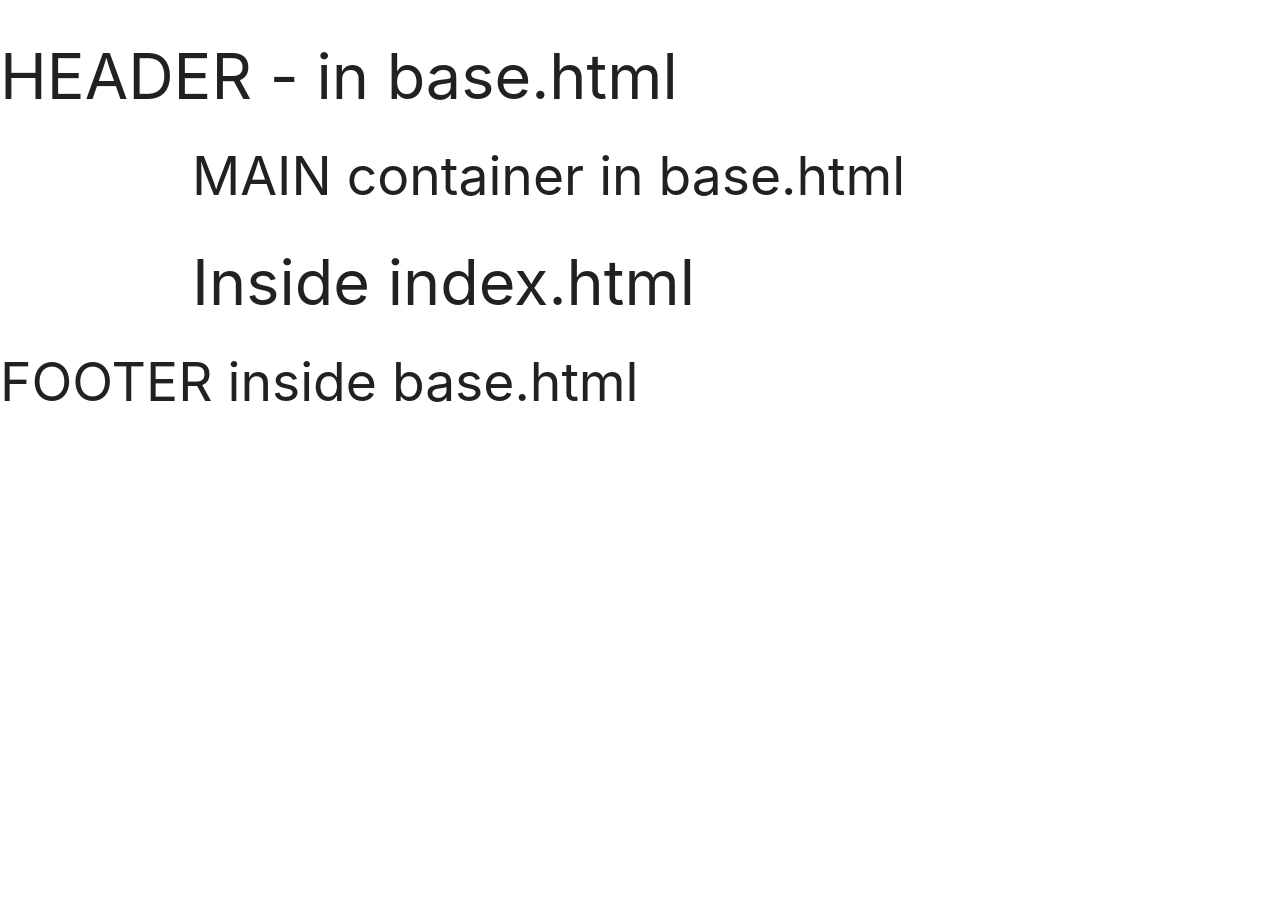
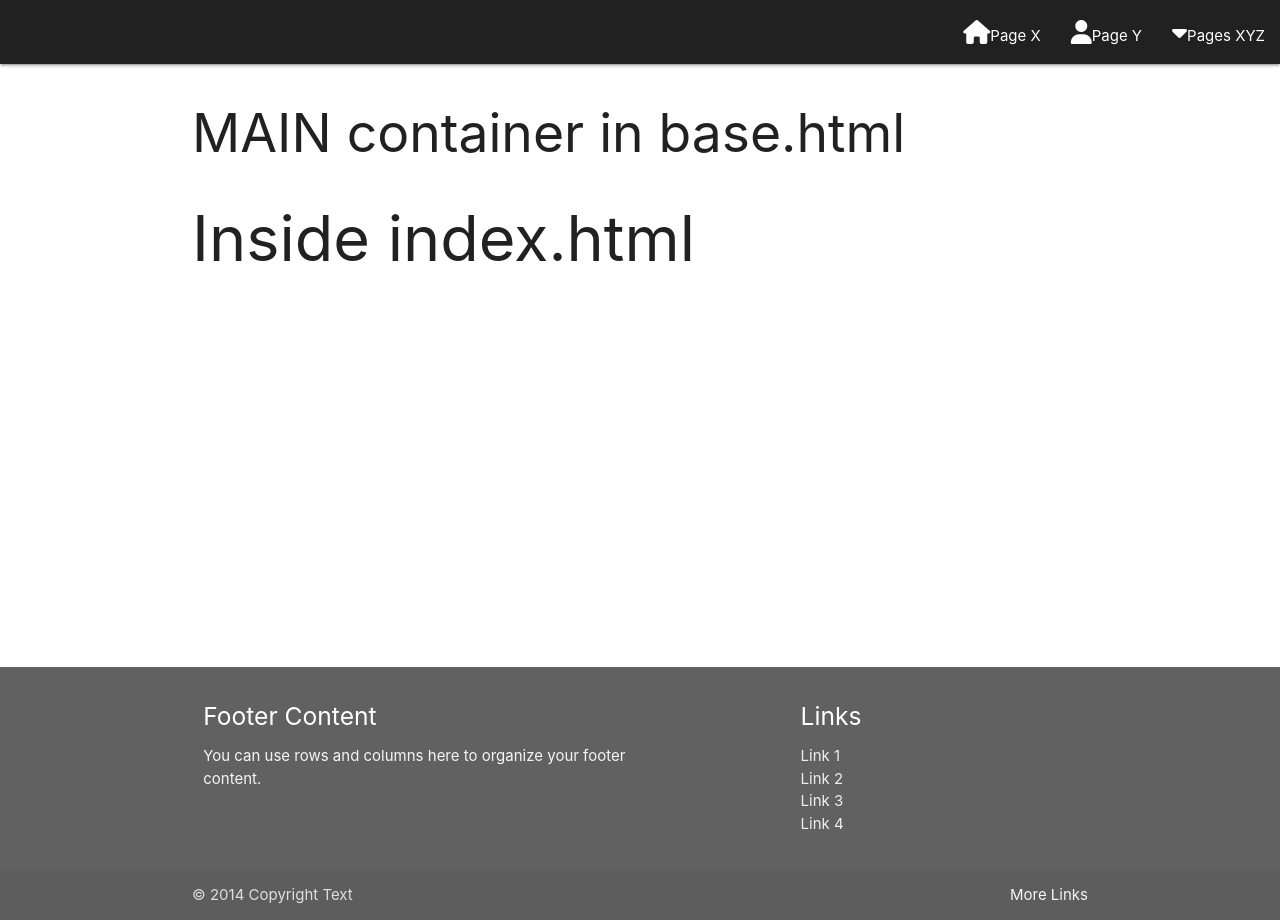
Before and after one commit to phloreenm/MP3--CI-CoBC-FM, a Flask app: page / in a window 1280 px wide. Run offline with Flask 2, Linux system fonts and the light colour scheme; some libraries are stand-ins or nearby versions.

Commit message:
Add nav bar and sticky  footer

```diff
--- a/static/css/style.css
+++ b/static/css/style.css
@@ -0,0 +1,9 @@
+body {
+    display: flex;
+    min-height: 100vh;
+    flex-direction: column;
+}
+
+main {
+    flex: 1 0 auto;
+}
--- a/static/scripts/script.js
+++ b/static/scripts/script.js
@@ -0,0 +1,5 @@
+// JQuery for Materialize library initializations
+$(document).ready(function () {
+    $(".dropdown-trigger").dropdown();
+    $('.sidenav').sidenav();
+})
--- a/templates/base.html
+++ b/templates/base.html
@@ -1,19 +1,55 @@
 <!DOCTYPE html>
 <html lang="en">
+
 <head>
     <meta charset="UTF-8">
     <meta name="viewport" content="width=device-width, initial-scale=1.0">
+    <!--Import Google Icon Font-->
+    <link rel="stylesheet" href="https://fonts.googleapis.com/icon?family=Material+Icons">
     <!-- Materialize Compiled and minified CSS -->
     <link rel="stylesheet" href="https://cdnjs.cloudflare.com/ajax/libs/materialize/1.0.0/css/materialize.min.css">
+    <link rel="stylesheet" href="{{ url_for('static', filename='css/style.css') }}" type="text/css">
     {% block styles %}
     {% endblock %}
     <title>Milestone Project</title>
 </head>
+
 <body>
-	<header>
-        <h1>HEADER - in base.html</h1>
+    <header>
         <!-- navigation bar -->
-	</header>
+        <!-- SOURCE base code: https://materializecss.com/navbar.html -->
+        <!-- Dropdown Structure -->
+        <ul id="user_menu" class="dropdown-content grey darken-4">
+            <li><a href="https://www.google.co.uk/">Log In</a></li>
+            <li><a href="https://www.google.co.uk/">Log Out</a></li>
+            <li class="divider"></li>
+            <li><a href="https://www.google.co.uk/">Register</a></li>
+        </ul>
+        <!-- main navigation -->
+        <nav>
+            <div class="nav-wrapper text-white grey darken-4">
+                <a href="#!" class="brand-logo"><i class="fa-duotone fa-books"></i></a>
+                <a href="#" data-target="mobile_menu" class="sidenav-trigger"><i class="fa-solid fa-bars"></i></a>
+                <ul class="right hide-on-med-and-down">
+                    <li><a href="#"><i class="fa-solid fa-house"></i>Page X</a></li>
+                    <li><a href="#"><i class="fa-solid fa-user"></i>Page Y</a></li>
+                    <!-- Dropdown Trigger -->
+                    <li><a class="dropdown-trigger" href="#!" data-target="user_menu"><i
+                                class="fa-solid fa-caret-down"></i>Pages XYZ</a></li>
+                </ul>
+            </div>
+        </nav>
+        <!-- mobile sidenav -->
+        <ul class="sidenav text-white grey darken-4" id="mobile_menu">
+            <li><a href="#"><i class="fa-solid fa-house"></i></a></li>
+            <li><a href="#"><i class="fa-solid fa-house"></i>Page X</a></li>
+            <li><a href="#"><i class="fa-solid fa-user"></i>Page Y</a></li>
+            <!-- Dropdown Trigger -->
+            <li><a class="dropdown-trigger" href="#!" data-target="user_menu"><i
+                        class="fa-solid fa-caret-down"></i>Pages XYZ</a></li>
+        </ul>
+
+    </header>
 
     <main class="container">
         <h2>MAIN container in base.html</h2>
@@ -21,12 +57,42 @@
 
         {% endblock %}
     </main>
-    <footer>
-        <h2>FOOTER inside base.html</h2>
-    </footer>
+    <footer class="page-footer grey darken-2">
+        <div class="container">
+          <div class="row">
+            <div class="col l6 s12">
+              <h5 class="white-text">Footer Content</h5>
+              <p class="grey-text text-lighten-4">You can use rows and columns here to organize your footer content.</p>
+            </div>
+            <div class="col l4 offset-l2 s12">
+              <h5 class="white-text">Links</h5>
+              <ul>
+                <li><a class="grey-text text-lighten-3" href="#!">Link 1</a></li>
+                <li><a class="grey-text text-lighten-3" href="#!">Link 2</a></li>
+                <li><a class="grey-text text-lighten-3" href="#!">Link 3</a></li>
+                <li><a class="grey-text text-lighten-3" href="#!">Link 4</a></li>
+              </ul>
+            </div>
+          </div>
+        </div>
+        <div class="footer-copyright">
+          <div class="container">
+          © 2014 Copyright Text
+          <a class="grey-text text-lighten-4 right" href="#!">More Links</a>
+          </div>
+        </div>
+      </footer>
+    <!-- jquery CDN link -->
+    <script src="https://cdnjs.cloudflare.com/ajax/libs/jquery/3.6.4/jquery.min.js"
+        integrity="sha512-pumBsjNRGGqkPzKHndZMaAG+bir374sORyzM3uulLV14lN5LyykqNk8eEeUlUkB3U0M4FApyaHraT65ihJhDpQ=="
+        crossorigin="anonymous" referrerpolicy="no-referrer"></script>
+    <!-- Font Awesome Kit -->
+    <script src="https://kit.fontawesome.com/96ce8820ba.js" crossorigin="anonymous"></script>
     <!-- Materialize Compiled and minified JavaScript -->
     <script src="https://cdnjs.cloudflare.com/ajax/libs/materialize/1.0.0/js/materialize.min.js"></script>
+    <script src="{{ url_for('static', filename='scripts/script.js') }}"></script>
     {% block scripts %}
     {% endblock %}
 </body>
+
 </html>
```
Also changed, not shown: README.md.
